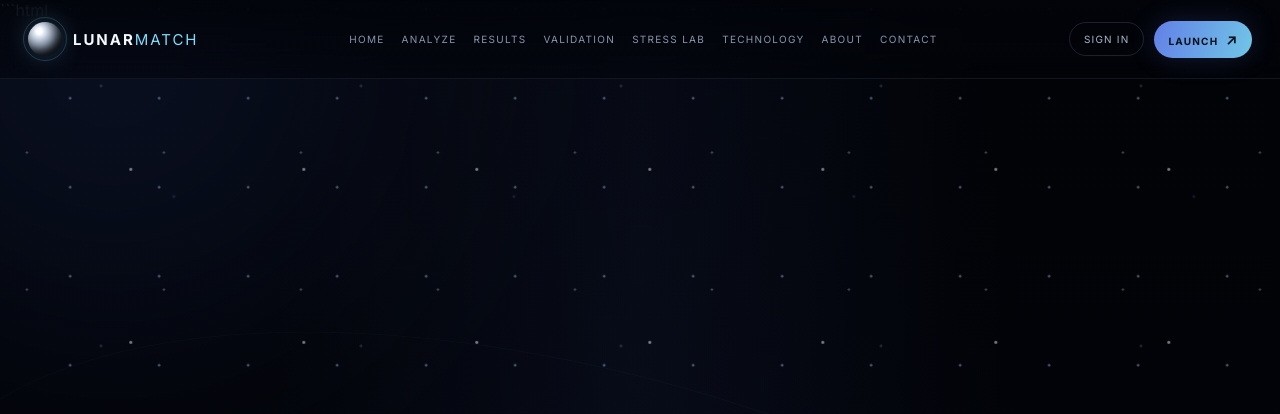
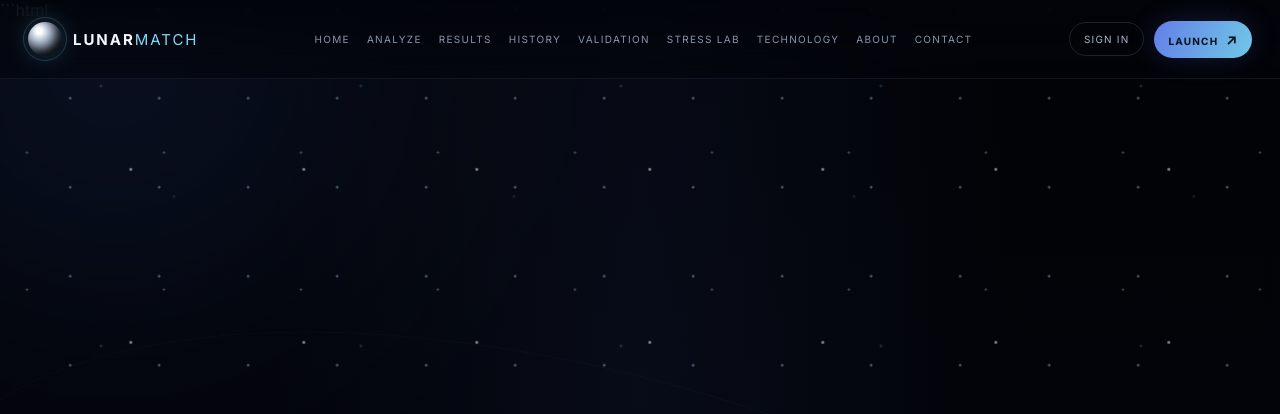
Before and after one commit to ss-samvir/LUNARMATCH-GRAND-MASTER, a Flask app: page / in a window 1280 px wide. Shown: the top 414 px of the page. Run offline with Flask 3, Linux system fonts and the light colour scheme.

Commit message:
Update base.html

```diff
--- a/templates/base.html
+++ b/templates/base.html
@@ -95,6 +95,7 @@
         <a href="/">HOME</a>
         <a href="/analyze">ANALYZE</a>
         <a href="/results">RESULTS</a>
+        <a href="/history">HISTORY</a>
         <a href="/validation">VALIDATION</a>
         <a href="/stress">STRESS LAB</a>
         <a href="/technology">TECHNOLOGY</a>
```
